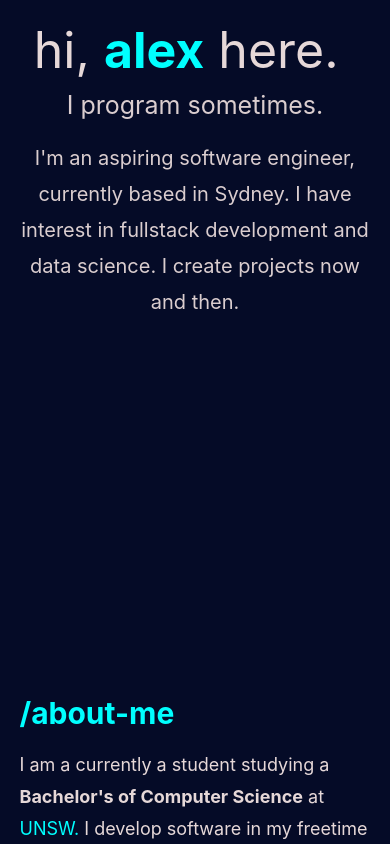
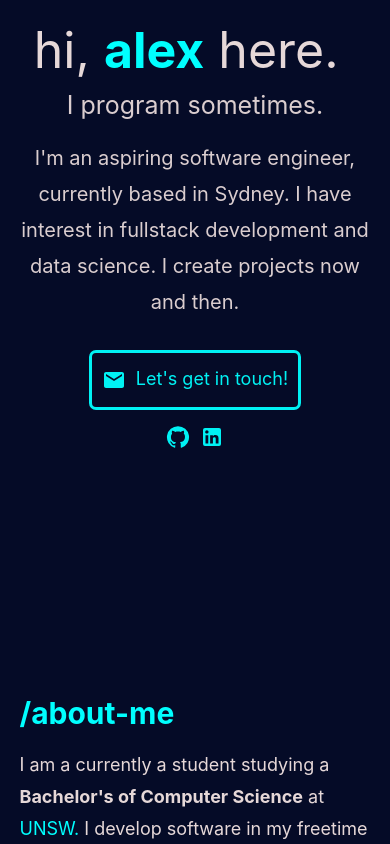
Before and after one commit to Alexk2309/alex_portfolio, a React (Create React App) app: page / in a window 390 px wide. Shown: the top 844 px of the page. Built offline with nearby package versions, Linux system fonts and the light colour scheme.

Commit message:
added email button on intro

```diff
--- a/src/components/experienceList.tsx
+++ b/src/components/experienceList.tsx
@@ -1,12 +1,10 @@
 import '../styles/experience.css';
 import HeaderSection from '../effects/scrollEffect';
 import React from 'react';
-import Box from '@mui/material/Box';
 import Tab from '@mui/material/Tab';
 import TabContext from '@mui/lab/TabContext';
 import TabList from '@mui/lab/TabList';
 import TabPanel from '@mui/lab/TabPanel';
-import { useState } from 'react';
 
 interface jobPosting {
     jobTitle: string;
@@ -21,18 +19,6 @@ function ExperienceListings() {
     const handleChange = (event: any, newValue: string) => {
         setValue(newValue);
     };
-
-    const [isMobile, setIsMobile] = useState(window.innerWidth < 600);
-
-    const mobileStyle = {
-        display: 'flex',
-        flexDirection: 'column'
-    }
-    const computerStyle = {
-        display: 'flex',
-        flexDirection: 'row'
-    }
-
 
     const JobList: Record<string, jobPosting> = {
         Freelance:  {
@@ -63,7 +49,7 @@ function ExperienceListings() {
     const keys: string[] =  Object.keys(JobList);
     return (
         <TabContext value={value}>
-            <Box sx={isMobile ? mobileStyle : computerStyle}>
+            <div id='experience-display'>
                 <TabList onChange={handleChange} orientation={'vertical'} textColor='inherit' TabIndicatorProps={{
                     style: { background: 'aqua'}
                 }} sx={{ minWidth: '200px'}}>
@@ -92,7 +78,7 @@ function ExperienceListings() {
                         </TabPanel>
                     ))}
                 </div>
-            </Box>
+            </div>
         </TabContext>
 
     );
--- a/src/components/intro.tsx
+++ b/src/components/intro.tsx
@@ -1,61 +1,8 @@
 import { motion } from 'framer-motion';
 import '../styles/introPage.css';
 import Typewriter from 'typewriter-effect';
-
-
-function MyMoon() {
-    const SVGMoon = (props: any) => (
-        <motion.svg
-            initial= {{
-                x:30,
-                y:120
-            }}
-            animate={{ x: 300, y: -280,
-                opacity: [0.15, 0.8]}}
-
-
-            transition={{
-                duration: 3,
-                ease: "easeInOut",
-            }}
-            id="Layer_1"
-            xmlns="http://www.w3.org/2000/svg"
-            xmlnsXlink="http://www.w3.org/1999/xlink"
-            x="0px"
-            y="0px"
-            viewBox="0 0 495 495"
-            style={{
-                enableBackground: "new 0 0 495 495",
-                width:175,
-                height:180,
-                position: "absolute",
-                top: "300",
-                right: "300",
-            }}
-            xmlSpace="preserve"
-            {...props}
-        >
-          <g>
-            <path
-              style={{
-                fill: "#FFEB99",
-              }}
-              d="M293.056,247.5c0-109.382-88.672-198.054-198.054-198.054c-17.072,0-33.642,2.166-49.446,6.229 c55.602,45.385,91.113,114.454,91.113,191.825s-35.51,146.44-91.113,191.825c15.804,4.063,32.373,6.229,49.446,6.229 C204.384,445.554,293.056,356.882,293.056,247.5z"
-            />
-            <path
-              style={{
-                fill: "#FFDE55",
-              }}
-              d="M201.944,0C142.624,0,88.186,20.878,45.556,55.675c15.804-4.063,32.373-6.229,49.446-6.229 c109.382,0,198.054,88.672,198.054,198.054S204.384,445.554,95.002,445.554c-17.072,0-33.642-2.166-49.446-6.229 C88.186,474.122,142.624,495,201.944,495c136.69,0,247.5-110.81,247.5-247.5S338.634,0,201.944,0z"
-            />
-          </g>
-        </motion.svg>
-    );
-
-    return (
-        <SVGMoon />
-    );
-}
+import { Box } from '@mui/material';
+import {Email, GitHub, LinkedIn} from '@mui/icons-material';
 
 function IntroPage() {
   return (
@@ -83,9 +30,34 @@ function IntroPage() {
                     I have interest in fullstack development and data science. I
                     create projects now and then.
                 </p>
+                <div style={{display:'flex', flexDirection:'column', paddingTop: '10px'}}>
+                    <div>
+                        <Box sx={{border: 'solid', borderRadius: '7px', width: 'auto', alignItems: 'center', color: 'aqua', display: 'inline-flex'}}>
+                            <a href='mailto:alexkim5682@gmail.com' style={{ textDecoration: 'none', color: 'inherit'}}>
+                                <div id='get-in-touch'>
+                                    <Email></Email>
+                                    <span style={{paddingLeft:'10px', fontSize: '18px'}}>Let's get in touch!</span>
+                                </div>
+                            </a>
+                        </Box>
+
+                    </div>
+                    <div id='get-in-extra-icons'>
+                        <a href='https://github.com/Alexk2309' style={{ textDecoration: 'none', color: 'inherit', paddingRight: '10px'}}>
+                            <GitHub></GitHub>
+                        </a><a href='https://www.linkedin.com/in/alex-kim-50616a23b/' style={{ textDecoration: 'none', color: 'inherit' }}>
+                            <LinkedIn></LinkedIn>
+                        </a>
+                    </div>
+
+
+                </div>
+
+
             </motion.div>
         </div>
     </div>
   );
 }
+
 export default IntroPage;
--- a/src/components/nav-bar.tsx
+++ b/src/components/nav-bar.tsx
@@ -12,7 +12,7 @@ function NavigationBar() {
 
     const scrollNav: link[] = [
         {name: '/home', id: 'intro_layout'},
-        { name: '/about-me',id: 'about_layout'},
+        {name: '/about-me',id: 'about_layout'},
         {name: '/experience', id: 'experience_layout'},
         {name: '/projects',id: 'projects_layout'}
     ];
--- a/src/styles/experience.css
+++ b/src/styles/experience.css
@@ -44,6 +44,12 @@
     max-width: 600px;
 }
 
+
+#experience-display {
+    display: flex;
+    flex-direction: row;
+}
+
 @media only screen and (max-width: 600px) {
     #experience_layout {
         padding-left: unset;
@@ -52,4 +58,9 @@
     #experience-listing-desc {
         margin-left: unset;
     }
+
+    #experience-display {
+        display: flex;
+        flex-direction: column;
+    }
 }
--- a/src/styles/introPage.css
+++ b/src/styles/introPage.css
@@ -41,6 +41,23 @@
     font-size: 20px;
 }
 
+#get-in-touch {
+    padding-left: 10px;
+    padding-right: 10px;
+    padding-top: 15px;
+    padding-bottom: 15px;
+    display: flex;
+    align-self: center;
+    flex-direction: row;
+}
+
+#get-in-extra-icons {
+   display: none;
+}
+
+
+
+
 @media only screen and (max-width: 600px) {
     #intro_layout {
        align-items: center;
@@ -68,4 +85,12 @@
         width: auto;
         font-size: 50px;
     }
+
+    #get-in-extra-icons {
+        display: flex;
+        flex-direction: row;
+        align-self: center;
+        padding-top: 15px;
+        color: aqua;
+    }
 }
```
